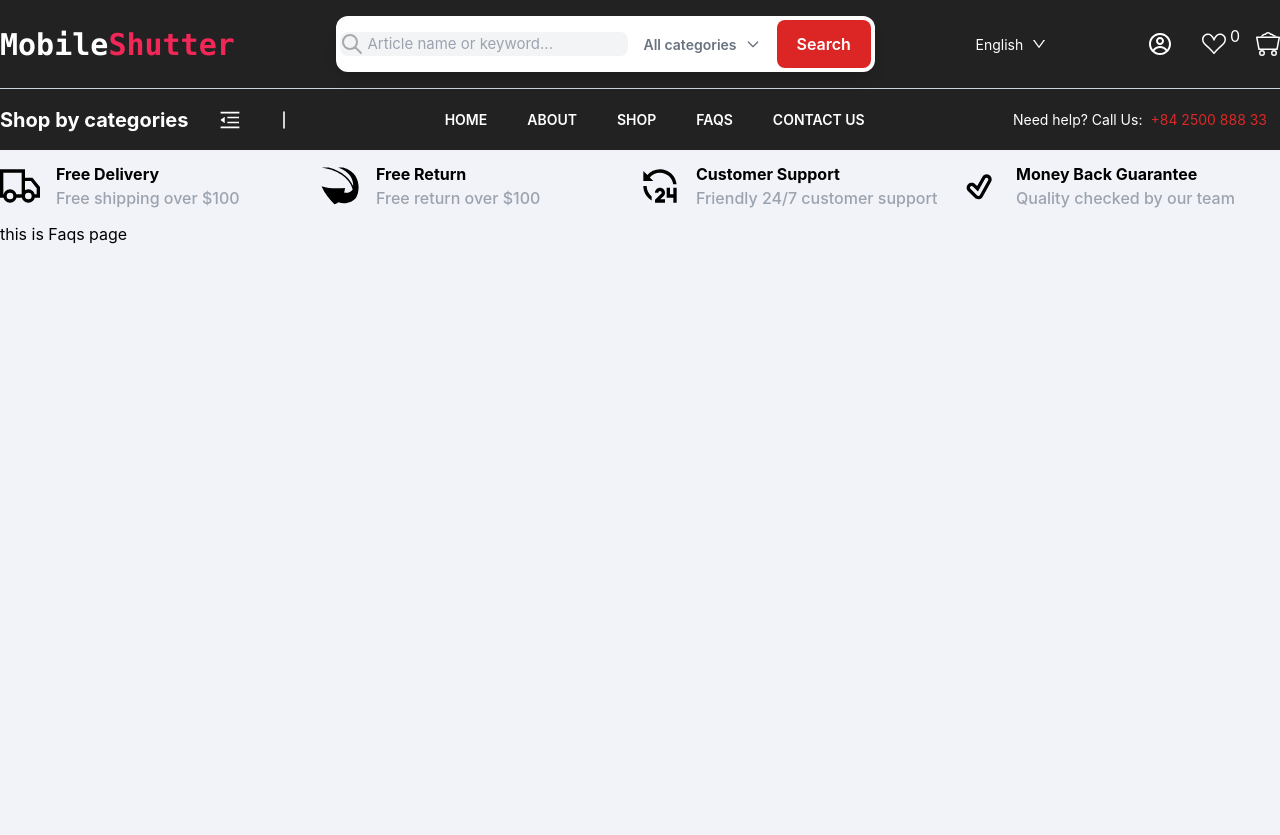
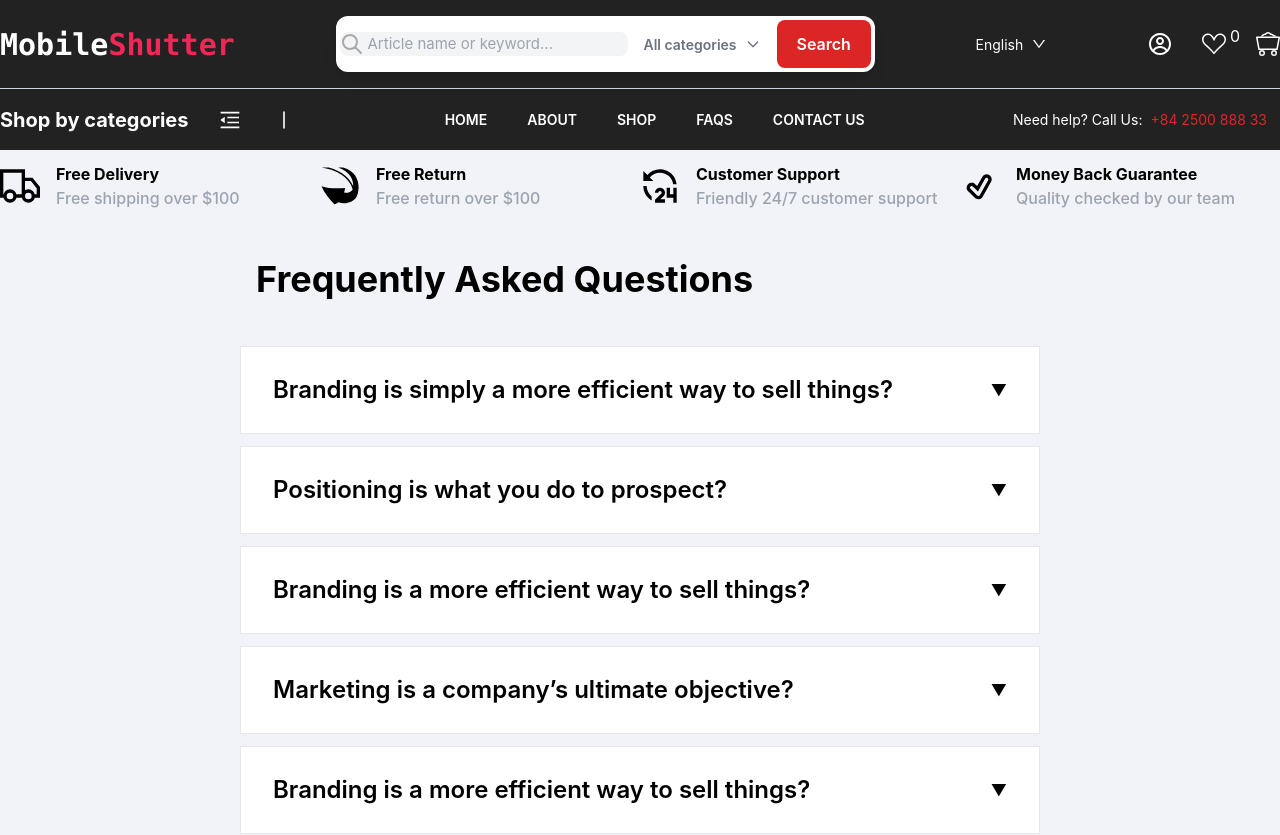
Before and after one commit to rahila009/E-commerce-website, a React (Create React App) app: page /faqs in a window 1280 px wide. Shown: the top 835 px of the page. Before the commit the page ends 800 px from the top, so only its background shows below. Built offline with nearby package versions, Linux system fonts and the light colour scheme.

Commit message:
created faq page

```diff
--- a/package.json
+++ b/package.json
@@ -4,7 +4,8 @@
   "private": true,
   "dependencies": {
     "@fortawesome/fontawesome-free": "^6.4.0",
-    "@heroicons/react": "^2.0.17",
+    "@headlessui/react": "^1.7.15",
+    "@heroicons/react": "^2.0.18",
     "@splidejs/react-splide": "^0.7.12",
     "@splidejs/splide": "^4.1.4",
     "@testing-library/jest-dom": "^5.16.5",
@@ -12,7 +13,7 @@
     "@testing-library/user-event": "^13.5.0",
     "react": "^18.2.0",
     "react-dom": "^18.2.0",
-    "react-icons": "^4.8.0",
+    "react-icons": "^4.9.0",
     "react-router-dom": "^6.11.1",
     "react-scripts": "5.0.1",
     "web-vitals": "^2.1.4"
--- /dev/null
+++ b/src/components/accordion/index.jsx
@@ -0,0 +1,62 @@
+
+// import React, { useState } from 'react';
+// import { FaPlus, FaMinus } from 'react-icons/fa';
+// import { Disclosure } from "@headlessui/react";
+// import styles from "./styles.css";
+
+// const Accordion = ({ question, answer }) => {
+//     const [isOpen, setIsOpen] = useState(false);
+
+//     const toggleAccordion = () => {
+//       setIsOpen(!isOpen);
+//     };
+
+//     return (
+//       <>
+//       <div className="faq-item ">
+//         <div className="faq-question" onClick={toggleAccordion}>
+//           <span className="faq-question-text">{question}</span>
+//           <span className="faq-icon">{isOpen ? <FaMinus /> : <FaPlus />}</span>
+//         </div>
+//         {isOpen && <p className="faq-answer">{answer}</p>}
+//       </div>
+
+
+// </>
+//     );
+//   };
+
+//   export default Accordion;
+
+
+
+import React, { useState } from 'react';
+
+const Accordion = ({ title, content }) => {
+  const [isOpen, setIsOpen] = useState(false);
+
+  const toggleAccordion = () => {
+    setIsOpen(!isOpen);
+  };
+
+  return (
+    <div className="border border-[flex flex-col items-center]   bg-white mb-3 lg:w-[800px] ">
+      <div
+        className="flex items-start md:items-center justify-between p-4 lg:px-8 lg:py-[30px] gap-2  cursor-pointer"
+        onClick={toggleAccordion}
+      >
+        <h2 className="text-[18px] md:text-[24px] font-semibold leading-[26px] text-black ">{title}</h2>
+        <span className={isOpen ? 'transform rotate-180' : ''}>
+          &#9660;
+        </span>
+      </div>
+      {isOpen && (
+        <div className="p-4 lg:px-8  pt-0 text-[14px] lg:text-[18px] text-[#666666] lg:w-[750px] ">
+          <p>{content}</p>
+        </div>
+      )}
+    </div>
+  );
+};
+
+export default Accordion;
--- /dev/null
+++ b/src/components/accordion/styles.css
@@ -0,0 +1,70 @@
+
+.faq-item {
+  @apply border-b border-b-[#e4e4e4] bg-white
+
+}
+
+.faq-question {
+  @apply flex items-start md:items-center cursor-pointer justify-between  py-[15px] md:py-[30px];
+}
+
+.faq-question-text {
+  @apply text-black text-[18px] md:text-[20px] font-semibold leading-[26px]  w-[310px] lg:w-[600px]  border border-red-600;
+}
+
+.faq-icon {
+@apply focus:outline-none focus:ring focus:ring-violet-300
+}
+
+.faq-answer {
+  @apply text-[#666666] text-[14px] font-normal leading-[24px]  bg-white w-[310px] lg:w-[600px] text-start
+    border border-red-600;
+}
+
+/* .heading{
+  @apply container font-semibold text-[19px] lg:text-[24px] lg:leading-[31px] mx-auto lg:max-w-[980px]  xl:max-w-[880px] text-[#E97408] pr-0 pl-10 lg:px-14 -ml-3 min-[450px]:w-[366px] min-[450px]:ml-6 min-[587px]:ml-24 min-[700px]:ml-36 md:ml-48 lg:w-[500px]  min-[1280px]:ml-52 min-[1440px]:ml-72 min-[1680px]:ml-[400px];
+}
+.parentContainer{
+  @apply container mx-auto px-6 rounded-2xl;
+}
+.firstChild{
+  @apply mx-auto md:px-6 md:pt-6 md:pb-6  md:py-5 w-[322px] -ml-6 min-[450px]:ml-3 min-[587px]:ml-10 min-[587px]:w-[401px] min-[700px]:ml-20 md:ml-12 bg-white md:w-[599px] lg:w-[800px] min-[1200px]:w-[880px] min-[1200px]:ml-10 xl:max-w-[880px] xl:ml-36 rounded-2xl;
+}
+
+.faqTitle{
+  @apply flex items-center text-[16px] w-[247px] min-[587px]:w-[401px] min-[587px]:ml-4 md:text-[20px] text-[#333333];
+}
+.button{
+  @apply flex items-center justify-between w-[322px] md:w-[550px] min-[587px]:w-[401px] lg:w-[750px] min-[1200px]:w-[800px] xl:w-[850px] p-4 font-medium text-left bg-gray-50;
+}
+.paraWraper{
+  @apply flex items-center justify-between w-[322px] min-[587px]:w-[401px] -ml-6 -mt-2 rounded-2xl p-5 font-medium text-left xl:max-w-[880px] mx-auto bg-white rounded-bl-lg rounded-br-lg
+}
+.paragraph{
+  @apply font-medium text-[16px] leading-6 text-[#858A8F] md:px-[32px] lg:pb-[7px]
+}
+
+.heading{
+  @apply   text-[20px] text-[#E97408] font-semibold lg:text-[26px] lg:pl-[32px]
+ }
+ .parentContainer{
+     @apply px-0
+ }
+ .firstChild{
+     @apply  md:px-6 md:pt-6 md:pb-6  md:py-5  sm:px-[32px] sm:py-[23px] bg-white  rounded-[15px]    flex justify-center  lg:py-[44px] lg:px-[32px]
+ }
+
+ .faqTitle{
+
+     @apply text-[16px] text-[#333333] font-medium leading-[24px] lg:text-[20px] w-full
+ }
+ .button{
+
+     @apply  border border-pink-700 flex items-center justify-between w-[322px] sm:w-[401px] md:w-[599px] lg:w-[900px] xl:w-[880px] py-[23px] px-[9px] text-left sm:px-0 md:py-0
+ }
+ .paraWraper{
+     @apply bg-white xl:max-w-[880px] rounded-bl-lg rounded-br-lg
+ }
+ .paragraph{
+     @apply font-medium text-[16px] leading-6 text-[#858A8F] md:px-[32px] lg:pb-[7px]
+ } */
--- /dev/null
+++ b/src/components/needHelp/index.js
@@ -0,0 +1,20 @@
+import { FaComments } from 'react-icons/fa';
+const NeedHelp = ()=>{
+return(
+    <>
+    <div className="border border-[#9999994a]  px-[30px] pt-[30px] pb-[46px]">
+            <h1 className="text-16px font-bold leading-[18px]">Still Need Help?</h1>
+            <div className='flex justify-between  gap-2'>
+
+               <FaComments className="w-6 h-6"/>
+               <div className='flex flex-col'>
+                <p> Chat with us</p>
+                <p> 10am to 8pm pst</p>
+               </div>
+            </div>
+    </div>
+
+    </>
+)
+}
+export default NeedHelp
--- a/src/pages/Faqs.jsx
+++ b/src/pages/Faqs.jsx
@@ -1,11 +1,66 @@
-import React from 'react'
+import React from "react";
+import Accordion from "../components/accordion";
 
-const Faqs = () => {
+const Faq = () => {
+  const faqData = [
+    {
+      id: 1,
+      question: "Branding is simply a more efficient way to sell things?",
+      answer:
+        "Lorem ipsum dolor sit amet, consectetur adipisicing elit, sed do eiusmod tempor incididunt ut labore et dolore magna aliqua. Ut enim ad minim veniam, quis nostrud exercitation ullamco laboris nisi ut aliquip ex ea commodo consequat.<br /><br />Duis aute irure dolor in reprehenderit in voluptate velit esse cillum dolore eu fugiat nulla pariatur.",
+    },
+    {
+      id: 2,
+      question: "Positioning is what you do to prospect?",
+      answer:
+        "Lorem ipsum dolor sit amet, consectetur adipisicing elit, sed do eiusmod tempor incididunt ut labore et dolore magna aliqua. Ut enim ad minim veniam, quis nostrud exercitation ullamco laboris nisi ut aliquip ex ea commodo consequat.<br /><br />Duis aute irure dolor in reprehenderit in voluptate velit esse cillum dolore eu fugiat nulla pariatur.",
+    },
+    {
+      id: 3,
+      question: "Branding is a more efficient way to sell things?",
+      answer:
+        "Lorem ipsum dolor sit amet, consectetur adipisicing elit, sed do eiusmod tempor incididunt ut labore et dolore magna aliqua. Ut enim ad minim veniam, quis nostrud exercitation ullamco laboris nisi ut aliquip ex ea commodo consequat.<br /><br />Duis aute irure dolor in reprehenderit in voluptate velit esse cillum dolore eu fugiat nulla pariatur.",
+    },
+    {
+      id: 4,
+      question: "Marketing is a company’s ultimate objective?",
+      answer:
+        "Lorem ipsum dolor sit amet, consectetur adipisicing elit, sed do eiusmod tempor incididunt ut labore et dolore magna aliqua. Ut enim ad minim veniam, quis nostrud exercitation ullamco laboris nisi ut aliquip ex ea commodo consequat.<br /><br />Duis aute irure dolor in reprehenderit in voluptate velit esse cillum dolore eu fugiat nulla pariatur.",
+    },
+    {
+      id: 5,
+      question: "Branding is a more efficient way to sell things?",
+      answer:
+        "Lorem ipsum dolor sit amet, consectetur adipisicing elit, sed do eiusmod tempor incididunt ut labore et dolore magna aliqua. Ut enim ad minim veniam, quis nostrud exercitation ullamco laboris nisi ut aliquip ex ea commodo consequat.<br /><br />Duis aute irure dolor in reprehenderit in voluptate velit esse cillum dolore eu fugiat nulla pariatur.",
+    },
+    {
+      id: 6,
+      question: "Positioning is what you do to prospect?",
+      answer:
+        "Lorem ipsum dolor sit amet, consectetur adipisicing elit, sed do eiusmod tempor incididunt ut labore et dolore magna aliqua. Ut enim ad minim veniam, quis nostrud exercitation ullamco laboris nisi ut aliquip ex ea commodo consequat.<br /><br />Duis aute irure dolor in reprehenderit in voluptate velit esse cillum dolore eu fugiat nulla pariatur.",
+    },
+    {
+      id: 7,
+      question: "Marketing is a company’s ultimate objective?",
+      answer:
+        "Lorem ipsum dolor sit amet, consectetur adipisicing elit, sed do eiusmod tempor incididunt ut labore et dolore magna aliqua. Ut enim ad minim veniam, quis nostrud exercitation ullamco laboris nisi ut aliquip ex ea commodo consequat.<br /><br />Duis aute irure dolor in reprehenderit in voluptate velit esse cillum dolore eu fugiat nulla pariatur.",
+    },
+  ];
+
   return (
-    <div>
-    <h2>this  is Faqs page</h2>
-    </div>
-  )
-}
+    <>
+      <div className="  container mx-auto  px-[24px] sm:px-0  flex flex-col items-center">
+        <div>
+        <h1 className="text-[36px] px-4 pt-[30px] font-bold  ">Frequently Asked Questions</h1>
+       <div className="mt-[40px]  ">
+       {faqData.map((item, index) => (
+          <Accordion key={index} title={item.question} content={item.answer} />
+        ))}
+       </div>
+        </div>
+      </div>
+    </>
+  );
+};
 
-export default Faqs
+export default Faq;
```
Also changed, not shown: 1 other file (tests, documents, lock files or other folders).
